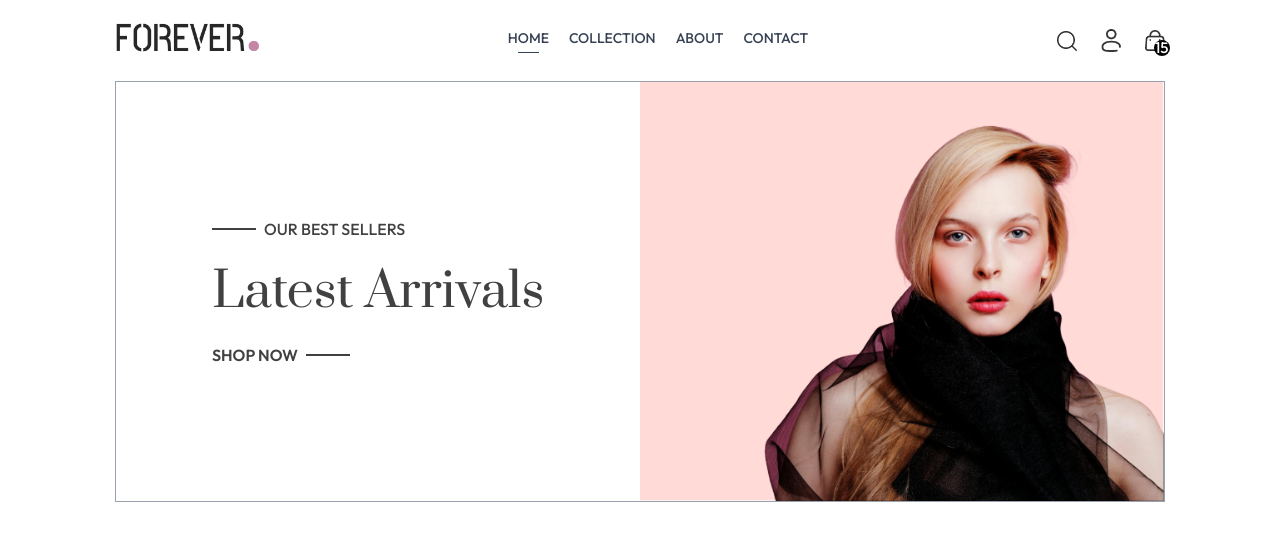
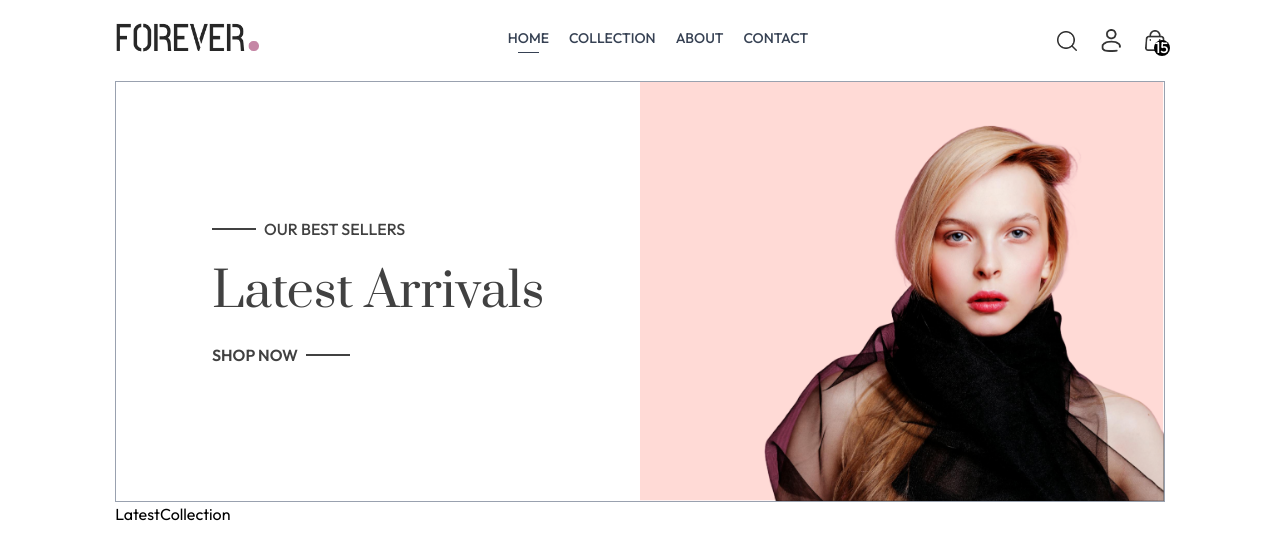
Before and after one commit to hellokristinafaye/clothing-ecommerce, a React (Vite) app: page / in a window 1280 px wide. Shown: the top 560 px of the page. Built offline with nearby package versions, Linux system fonts and the light colour scheme.

Commit message:
LC component mounted!

```diff
--- a/src/pages/Home.jsx
+++ b/src/pages/Home.jsx
@@ -1,10 +1,12 @@
 import React from 'react'
 import Hero from '../components/Hero'
+import LatestCollection from '../components/LatestCollection'
 
 const Home = () => {
   return (
     <div>
       <Hero />
+      <LatestCollection />
     </div>
   )
 }
```
